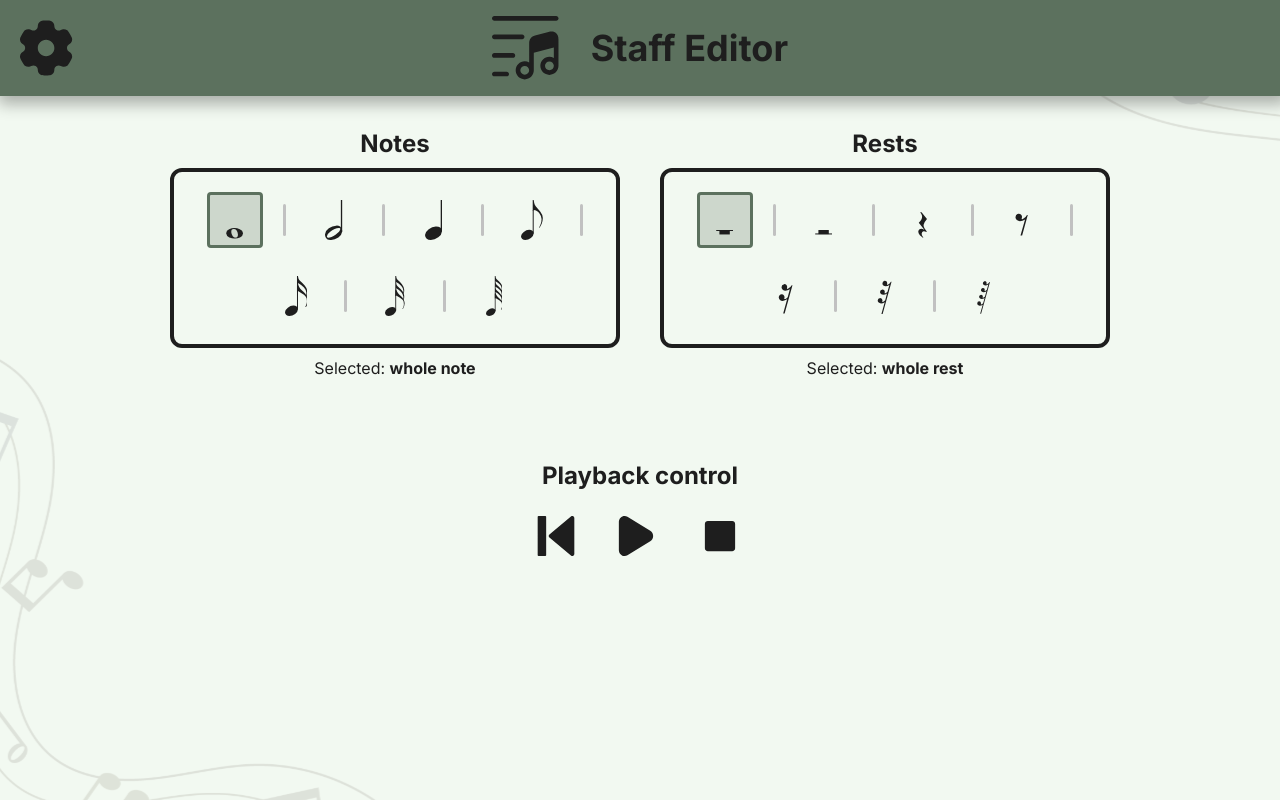
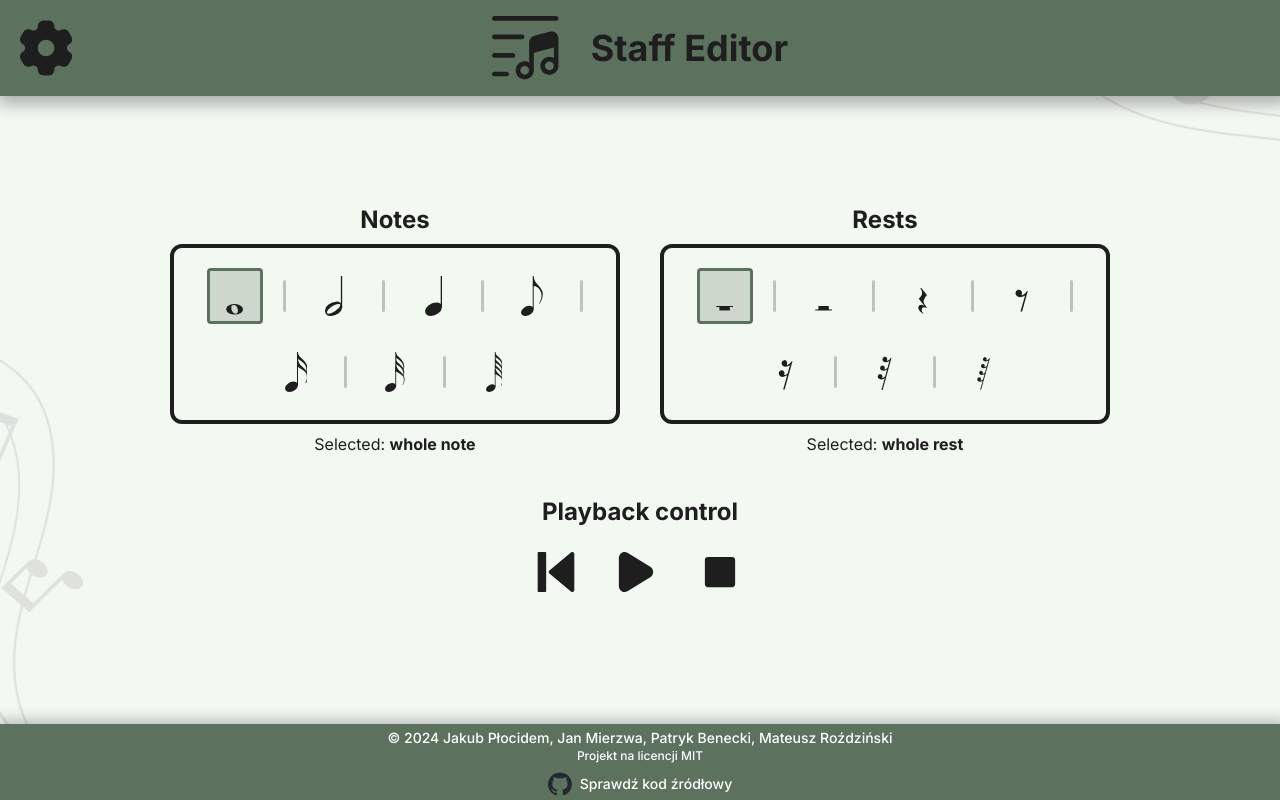
Before and after one commit to kubaplo/Staff-Editor, a Next.js app: page / in a window 1280 px wide. Built offline with nearby package versions, Linux system fonts and the light colour scheme.

Commit message:
Create Footer

```diff
--- a/app/page.tsx
+++ b/app/page.tsx
@@ -4,6 +4,7 @@
 import Header from "@/ui/components/Header/Header";
 import SelectionBox from "@/ui/components/SelectionBox/SelectionBox";
 import Playback from "@/ui/components/Playback/Playback";
+import Footer from "@/ui/components/Footer/Footer"; // Import Footer
 
 // Icons
 import WholeNote from "@/ui/svg/Notes/WholeNote";
@@ -21,40 +22,40 @@ import SixteenthRest from "@/ui/svg/Rests/SixteenthRest";
 import ThirtySecondRest from "@/ui/svg/Rests/ThirtySecondRest";
 import SixtyFourthRest from "@/ui/svg/Rests/SixtyFourthRest";
 
-
 const NOTES = [
-  {name: 'whole note', icon: WholeNote},
-  {name: 'half note', icon: HalfNote},
-  {name: 'quarter note', icon: QuarterNote},
-  {name: 'eighth note', icon: EighthNote},
-  {name: 'sixteenth note', icon: SixteenthNote},
-  {name: 'thirty-second note', icon: ThirtySecondNote},
-  {name: 'sixty-fourth note', icon: SixtyFourthNote},
+  { name: 'whole note', icon: WholeNote },
+  { name: 'half note', icon: HalfNote },
+  { name: 'quarter note', icon: QuarterNote },
+  { name: 'eighth note', icon: EighthNote },
+  { name: 'sixteenth note', icon: SixteenthNote },
+  { name: 'thirty-second note', icon: ThirtySecondNote },
+  { name: 'sixty-fourth note', icon: SixtyFourthNote },
 ];
 
 const RESTS = [
-  {name: 'whole rest', icon: WholeRest},
-  {name: 'half rest', icon: HalfRest},
-  {name: 'quarter rest', icon: QuarterRest},
-  {name: 'eighth rest', icon: EighthRest},
-  {name: 'sixteenth rest', icon: SixteenthRest},
-  {name: 'thirty-second rest', icon: ThirtySecondRest},
-  {name: 'sixty-fourth rest', icon: SixtyFourthRest},
+  { name: 'whole rest', icon: WholeRest },
+  { name: 'half rest', icon: HalfRest },
+  { name: 'quarter rest', icon: QuarterRest },
+  { name: 'eighth rest', icon: EighthRest },
+  { name: 'sixteenth rest', icon: SixteenthRest },
+  { name: 'thirty-second rest', icon: ThirtySecondRest },
+  { name: 'sixty-fourth rest', icon: SixtyFourthRest },
 ];
 
 export default function Home() {
   return (
-    <>
+    <div className="flex flex-col h-screen">
       <Header />
-      <main className="flex flex-col items-center gap-y-20 w-full h-screen bg-primary bg-[url('/background_image.svg')] bg-cover bg-center pt-32">
+      <main className="flex-1 flex flex-col justify-center items-center bg-primary bg-[url('/background_image.svg')] bg-cover bg-center">
         <div className="flex justify-center items-center gap-10">
           <SelectionBox title="Notes" items={NOTES} />
           <SelectionBox title="Rests" items={RESTS} />
         </div>
-        <div className="flex justify-center items-center">
+        <div className="flex justify-center items-center mt-10">
           <Playback />
         </div>
       </main>
-    </>
+      <Footer />
+    </div>
   );
 }
--- /dev/null
+++ b/ui/components/Footer/Footer.tsx
@@ -0,0 +1,31 @@
+'use client';
+
+export default function Footer() {
+  return (
+    <a
+      href="https://github.com/kubaplo/Staff-Editor"
+      target="_blank"
+      rel="noopener noreferrer"
+      className="fixed bottom-0 left-0 flex justify-center items-center py-1 px-5 w-full h-25 bg-[#5C715E] shadow-header z-10"
+    >
+      <div className="flex flex-col items-center text-center">
+        <p className="text-white text-sm font-medium">
+            © 2024 Jakub Płocidem, Jan Mierzwa, Patryk Benecki, Mateusz Roździński
+        </p>
+        <p className="text-white text-xs font-medium">
+            Projekt na licencji MIT
+        </p>
+        <div className="flex items-center gap-2 mt-2">
+            <img
+                src="/GitHub_logo.svg"
+                alt="GitHub Icon"
+                className="h-6 w-6"
+            />
+            <span className="text-white text-sm font-medium">
+            Sprawdź kod źródłowy
+            </span>
+        </div>
+      </div>
+    </a>
+  );
+}
```
Also changed, not shown: public/GitHub_logo.svg (added).
